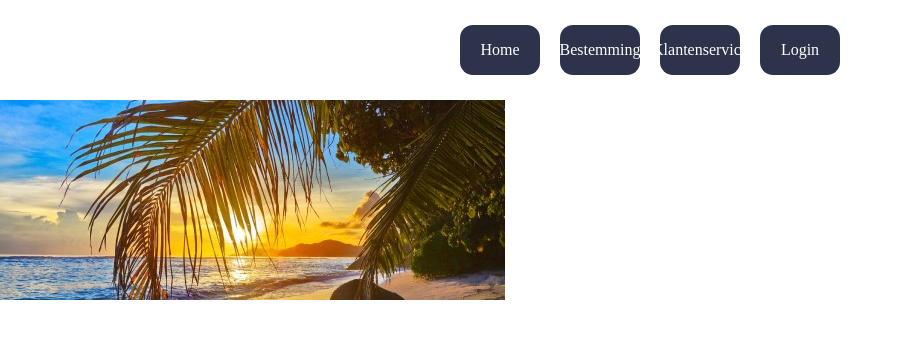
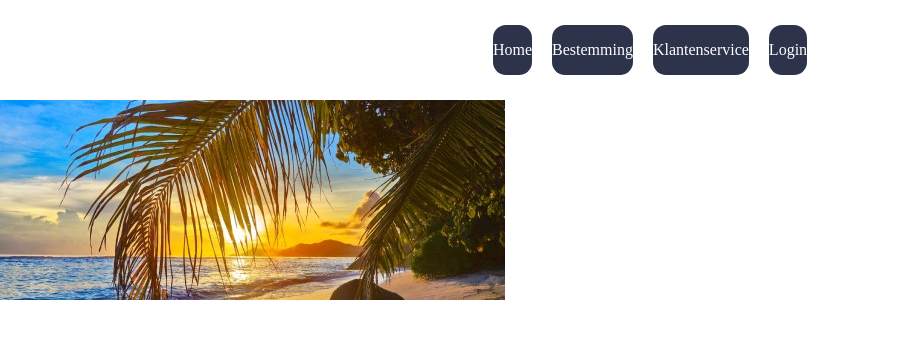
Before and after one commit to anke180/Reisbureau, a PHP site: page / in a window 1280 px wide. Shown: the top 339 px of the page, without its empty margins (0-903 px from the left). Run offline with PHP 8.4, Linux system fonts and the light colour scheme.

Commit message:
Navigatie
Navigatie Balk

```diff
--- a/CSS/index.css
+++ b/CSS/index.css
@@ -14,7 +14,6 @@ body{
 }
 .but1{
     height: 50px;
-    width: 80px;
     background-color: #2D334A;
     border-radius: 13px;
     display: flex;
--- a/index.php
+++ b/index.php
@@ -3,6 +3,7 @@
 <head>
     <meta charset="UTF-8">
     <meta name="viewport" content="width=device-width, initial-scale=1.0">
+    <link href="https://fonts.googleapis.com/css2?family=Inter:wght@100..900&amp;display=swap" rel="stylesheet">
     <link rel="stylesheet" href="CSS/index.css">
     <title>Reisbureau</title>
 </head>
```
